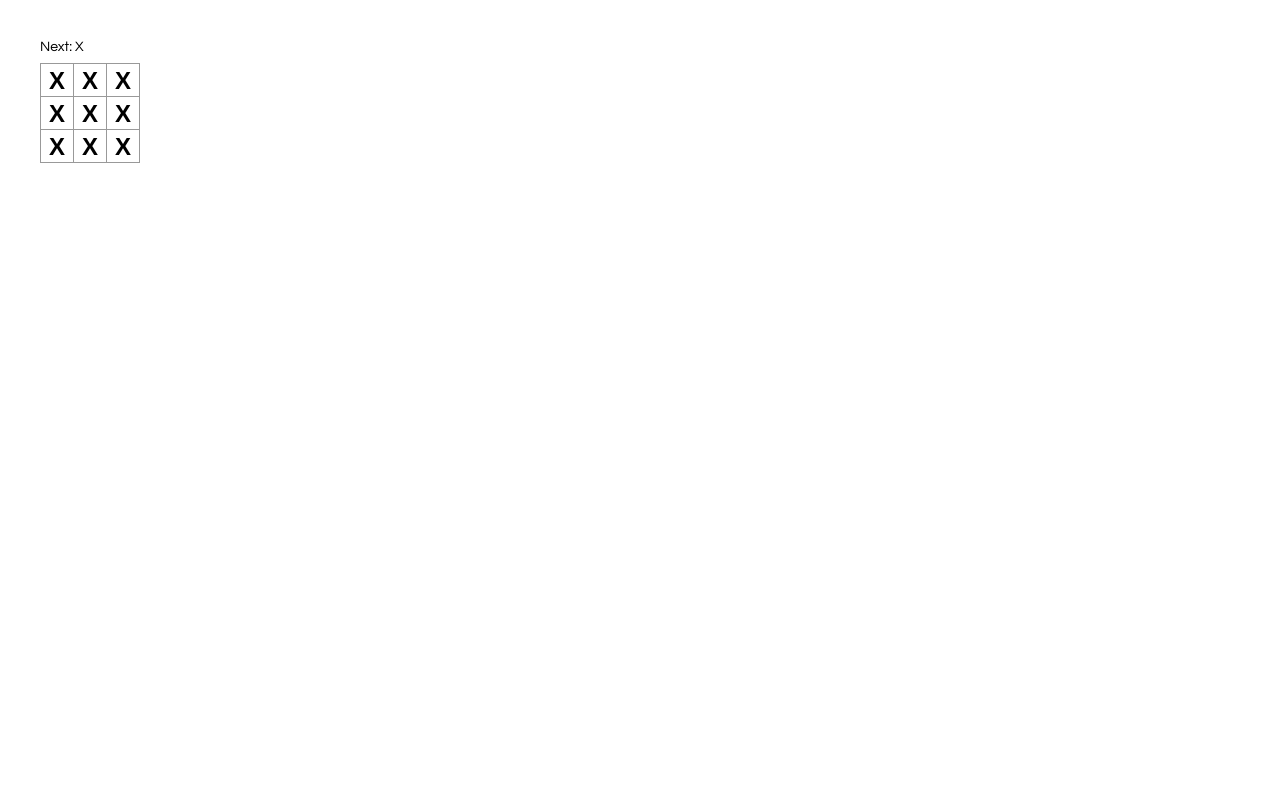
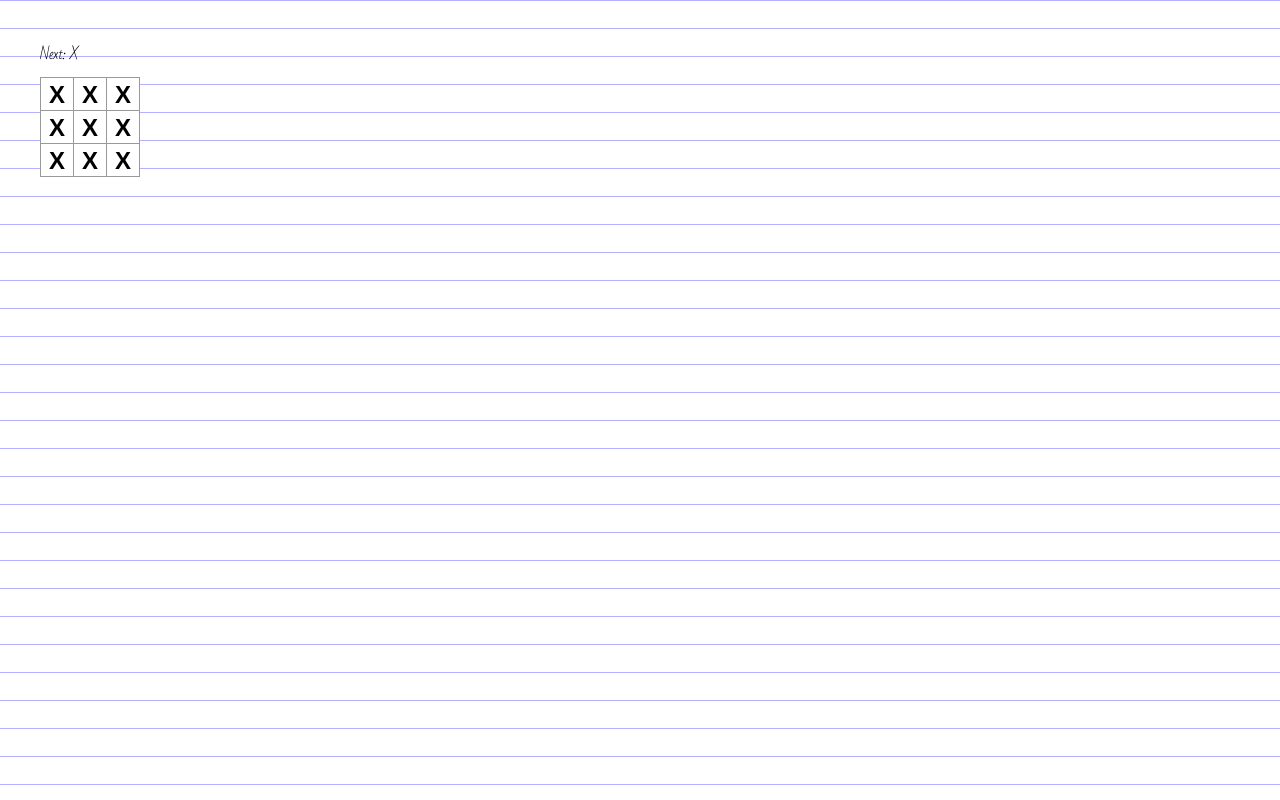
Before and after one commit to FottyM/tic-tac-toe-react-redux, a React app: page / in a window 1280 px wide. Built offline with nearby package versions, Linux system fonts and the light colour scheme.

Commit message:
bg style

```diff
--- a/public/index.html
+++ b/public/index.html
@@ -10,6 +10,7 @@
     -->
     <link rel="manifest" href="%PUBLIC_URL%/manifest.json">
     <link rel="shortcut icon" href="%PUBLIC_URL%/favicon.ico">
+    <link href="https://fonts.googleapis.com/css?family=Bad+Script" rel="stylesheet">
     <!--
       Notice the use of %PUBLIC_URL% in the tags above.
       It will be replaced with the URL of the `public` folder during the build.
--- a/src/index.css
+++ b/src/index.css
@@ -1,6 +1,29 @@
 body {
-    font: 14px "Century Gothic", Futura, sans-serif;
+    font: 14px 'Bad Script', cursive;
     margin: 40px;
+
+    /* Begin The Redundancies */
+    /*https://codepen.io/montanaflynn/pen/cbuvy?editors=0110*/
+    background-image:
+            -webkit-linear-gradient(0deg, transparent 5em, rgba(255,0,0,.2) 0, transparent 5.1em),
+            -webkit-linear-gradient(rgba(0,0,255,.3) 1px, transparent 0);
+    background-image:
+            -moz-linear-gradient(0deg, transparent 5em, rgba(255,0,0,.2) 0, transparent 5.1em),
+            -moz-linear-gradient(rgba(0,0,255,.3) 1px, transparent 0);
+    background-image:
+            -o-linear-gradient(0deg, transparent 5em, rgba(255,0,0,.2) 0, transparent 5.1em),
+            -o-linear-gradient(rgba(0,0,255,.3) 1px, transparent 0);
+    background-image:
+            -ms-linear-gradient(0deg, transparent 5em, rgba(255,0,0,.2) 0, transparent 5.1em),
+            -ms-linear-gradient(rgba(0,0,255,.3) 1px, transparent 0);
+    -webkit-background-size: 100% 2em;
+    -moz-background-size: 100% 2em;
+
+    /* In a perfect world... */
+    background-image:
+            linear-gradient(0deg, transparent 5em, rgba(255,0,0,.2) 0, transparent 5.1em),
+            linear-gradient(rgba(0,0,255,.3) 1px, transparent 0);
+    background-size: 100% 2em;
 }
 
 ol, ul {
```
